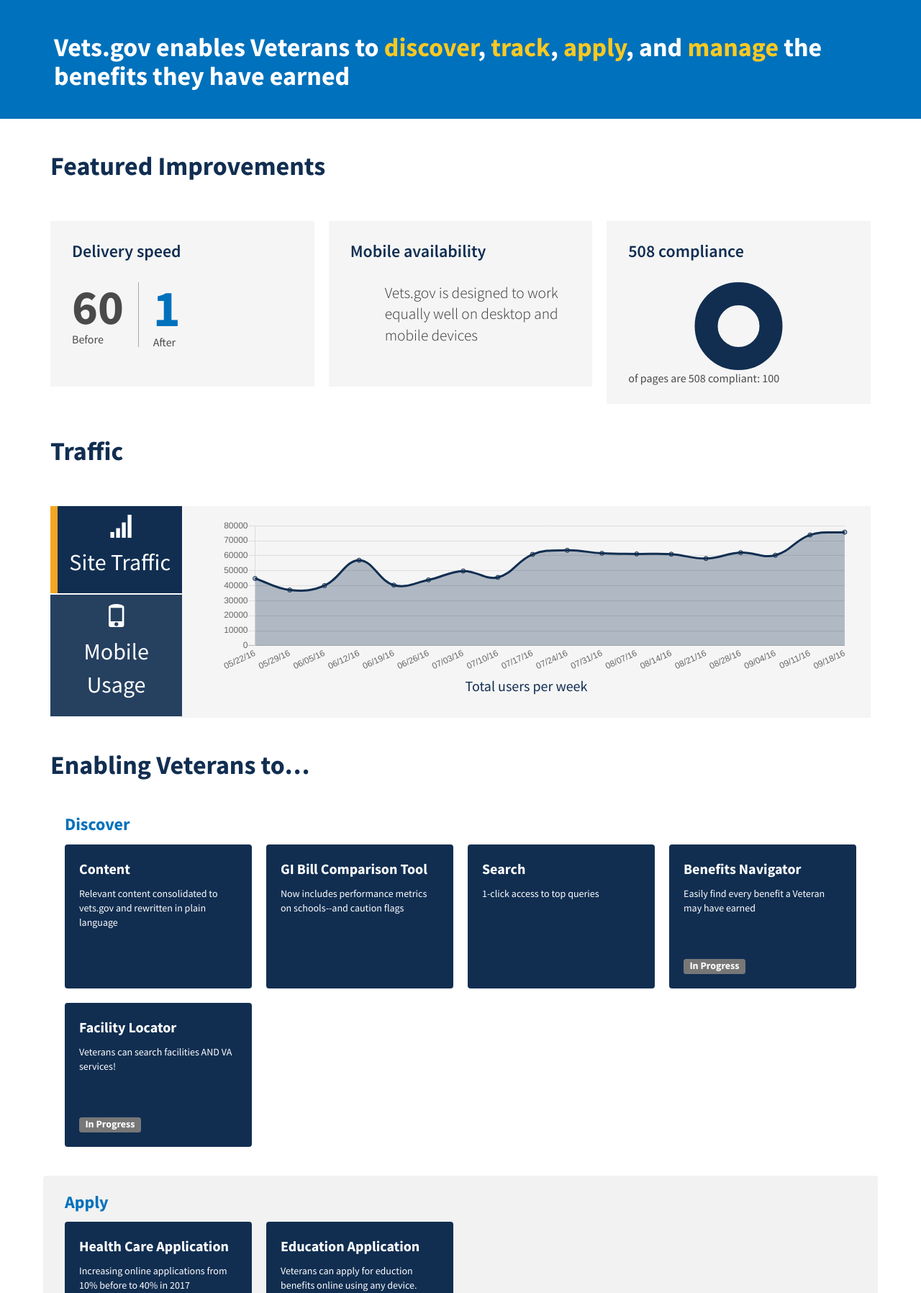
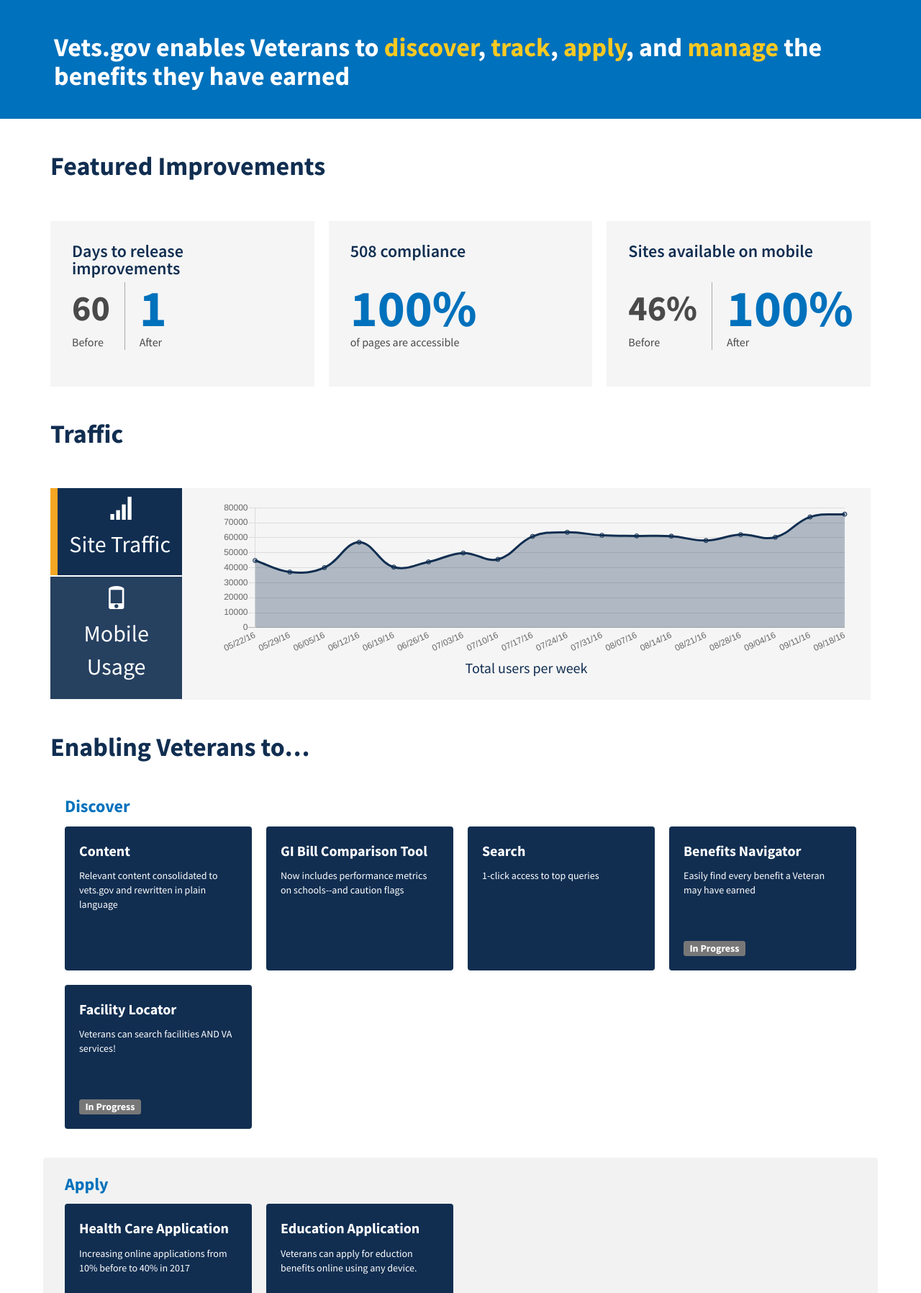
Before and after one commit to charwo/vets.gov-status, a Jekyll site: the page built from index.html, in a window 1280 px wide, cut to the strip 124-1920 px from the top of the page. Shown: the whole strip at 72% size. Built offline with Jekyll 4.4.1, drawn with Linux system fonts in a browser that asks for light colours; nearby versions of some CDN libraries.

Commit message:
Index page fixes (#54)

```diff
--- a/assets/css/dashboards.css
+++ b/assets/css/dashboards.css
@@ -219,9 +219,9 @@
 
 .before-text {
   color: #4A4A4A;
-  font-size: 68px;
+  font-size: 50px;
   font-weight: 700;
-  line-height: 1em;
+  line-height: 72px;
   margin: 0;
 }
 
--- a/index.html
+++ b/index.html
@@ -3,22 +3,21 @@
 mission_statement: Vets.gov enables Veterans to <b>discover</b>, <b>track</b>, <b>apply</b>, and <b>manage</b> the benefits they have earned
 tiles:
 
-  - name: Delivery speed
+  - name: Days to release improvements
     layout: compare
     datapoint: 1
     before: 60
     context: days to release improvements to Veterans' experience
 
-  - name: Mobile availability
-    layout: icon
-    icon: smartphone.svg
-    text: Vets.gov is designed to work equally well on desktop and mobile devices
+  - name: 508 compliance
+    layout: basic
+    datapoint: 100%
+    context: of pages are accessible
 
-  - name: 508 compliance
-    layout: donut
-    id: fiveoheight
-    datapoint: 100
-    context: of pages are 508 compliant
+  - name: Sites available on mobile
+    layout: compare
+    datapoint: 100%
+    before: 46%
 
   - name: <span class="glyphicon glyphicon-signal" aria-hidden="true"></span><p>Site Traffic</p>
     layout: chart
@@ -77,22 +76,25 @@
   </div>
 </div>
 
+
 <div class="row chart-stage">
-  <div class="col-sm-12 col-md-4">
+
+  <div class="col-sm-6 col-md-4">
       <div>
         <p class="migration-header">Products</p>
       </div>
-        <div class="row">
-          <div class="col-xs-6 compare-before">
+      <div class="chart-stage">
+        <div class="compare compare-before">
             <p class="datapoint">23</p>
             <span class="chart-notes">In development</span>
-          </div>
-          <div class="col-xs-6">
+        </div>
+        <div class="compare">
             <p class="before-text">12</p>
             <span class="chart-notes">In backlog</span>
-          </div>
         </div>
       </div>
+    </div>
+
 
   <div class="col-sm-12 col-md-4">
     <div class="row">
```
Also changed, not shown: _boards/search.md (+1 -1 lines), _includes/tiles/compare_donuts.html (+13 -27 lines).
